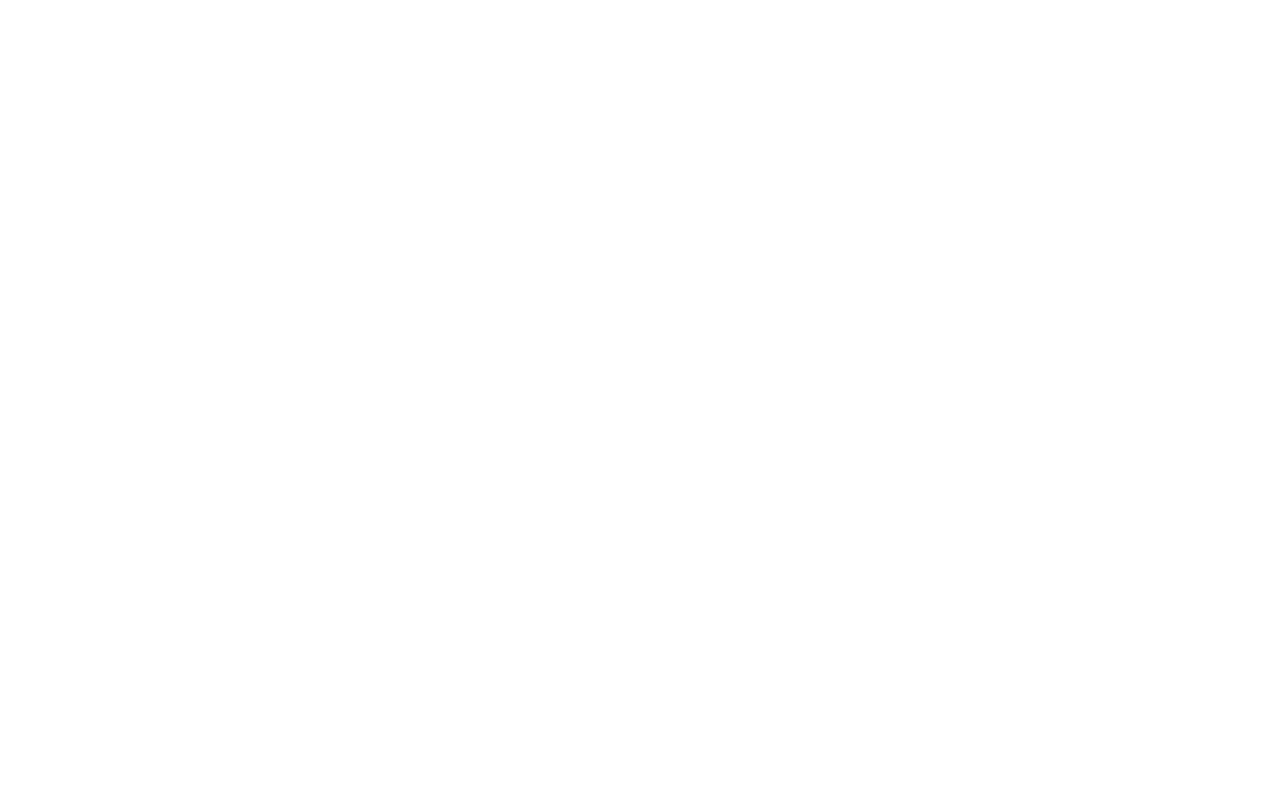
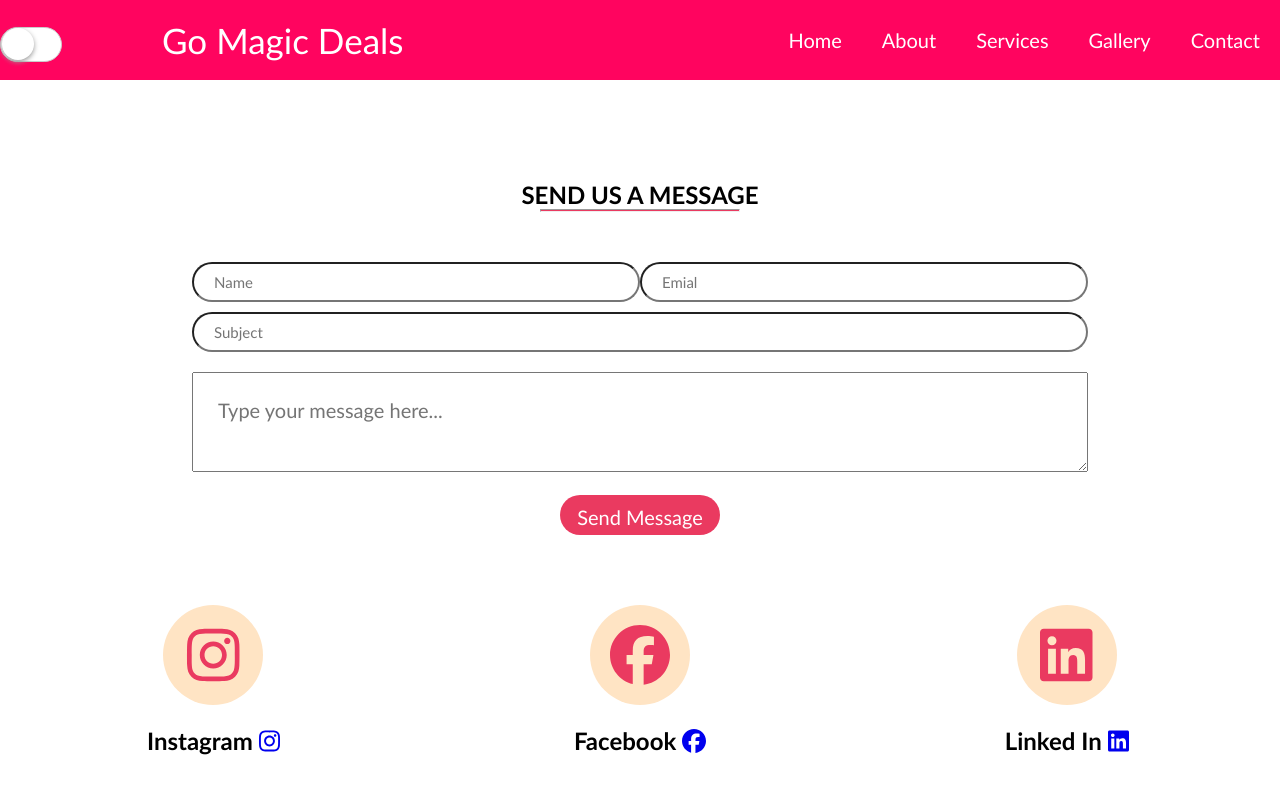
Before and after one commit to jitender046/gomagicdeals, a React (Create React App) app: page /contact in a window 1280 px wide. Before the commit this address had no page. Shown: the top 800 px of the page. Built offline with nearby package versions, Linux system fonts and the light colour scheme.

Commit message:
add two page & change some css

```diff
--- /dev/null
+++ b/src/All pages/All page.css
@@ -0,0 +1,130 @@
+
+/* .................Contact page....................... */
+.contact{
+  margin-top:100px;
+text-align: center;
+}
+.form-page{
+    text-align: center;
+}
+.form-page h1{
+    font-size: 45px;
+    font-weight: lighter;
+    font-family:Verdana, Geneva, Tahoma, sans-serif;
+}
+.hr-row hr{
+    height: 3px;
+    background-color: #ea3a60;
+    margin-bottom:50px;
+}
+.hr-row{
+    display: flex;
+    width: 100%;
+    justify-content: center;
+}
+.hr-row span{
+    width: 200px;
+}
+.form-page #name_email{
+    height: 40px;
+    width: 35%;
+    padding-left: 20px;
+    font-size: 15px;
+
+}
+#subject{
+  height: 40px;
+  width: 70%;
+  padding-left: 20px;
+  font-size: 15px;
+  margin-top: 10px;
+}
+.form-page textarea{
+    margin-top: 20px;
+    height: 20%;
+    width: 70%;
+    padding: 25px;
+    font-size: 20px;
+}
+.form-page button{
+    margin-top: 20px;
+    width:160px;
+    height: 40px;
+    background-color: #ea3a60;
+    font-size: 20px;
+    color: white;
+    border: none;
+    cursor: pointer;
+}
+.form-page button:hover{background-color: black;}
+.socail_icons{
+  display: flex;
+   margin-top: 50px;
+   text-align: center;
+   margin-bottom: 50px;
+  }
+.socail_icons section{
+    width:100%;
+    height: 170px;
+ display: grid;
+ justify-content: space-around;
+ margin-top: 20px;
+ text-align: center;
+ justify-items: center;
+}
+.contact-icons{
+    height: 100pX;
+    width: 100px;
+    background-color: bisque;
+    border-radius: 50%;
+    color: #ea3a60;
+    text-align: center;
+    align-content: center;
+}
+.icon-size{
+    font-size: 60px;
+}
+.contact-icons i{
+    font-size: 40px;
+}
+.contact-icons h2{
+    font-size: 25px;
+}
+@media only screen and (max-width:768px) {
+  .socail_icons{
+    display: block;
+  }
+  input,textarea{
+    border: 1px solid gray;
+  }
+}
+/* ....................Privacy Policy page........................... */
+.privacypolicy{
+    margin-right: 15%;
+    margin-left: 15%;
+    margin-bottom: 5%;
+
+}
+.img{
+    display: flex;
+     justify-content: center;
+     align-items: center;
+     margin-top:90px;
+   }
+   h1,h2{
+   text-align:center;
+    font-weight: bolder;
+   }
+     .container{
+   width: fit-content;
+   margin-left:15%;
+   margin-right: 15%;
+
+     }
+   .headings{
+     font-size: 25px;
+     font-weight: bold;
+   }
+   p{
+     font-size: 20px;
+   }
--- /dev/null
+++ b/src/All pages/PrivacyPolicy.jsx
@@ -0,0 +1,84 @@
+import './All page.css'
+import Header from '../Header Footer/Header';
+import Footer from '../Header Footer/Footer';
+function PrivacyPolicy() {
+  return (
+    <>
+    <Header />
+
+    <div className="privacypolicy">
+      <div className="img">
+      <img
+        src="https://encrypted-tbn0.gstatic.com/images?q=tbn:ANd9GcQ01l2W2lt59ziJJvlKFrYjfTpch3qfi2s9DICGIAt-2yiAoPh5"
+        alt="Privacy Policy"
+      />
+      </div>
+      <h1>Privacy Policy</h1>
+      <div class="container_info">
+        <div class="headings"> Information :</div>
+        <p id="content">
+          This website provides assistance with your documents. and keep
+          supporting me and I will always give you good and true content. I will
+          give my best in every post, if anyone find any kind of problem in my
+          content then give me feedback about my work, I will definitely Will
+          work on it and share my website with your friends who want to see
+          informative videos and posts. Who needs this website? And do like,
+          comment, share and follow.
+        </p>
+        <h2>Some important points of our Privacy Policy</h2>
+        <div class="headings"> 1. Comment box :</div>
+        <p id="content">
+          {" "}
+          There is an open space where respondents can add comments or
+          suggestions in the form of text. If you have any question to ask in
+          comment then all the visitors of the website are able to answer your
+          question. This site may block you permanently if you use foul language
+          in the comment box.
+        </p>
+        <br />
+        <div class="headings"> 2. Third-Party Links</div>
+        <p id="content">
+          Our website may contain links to third-party websites or services that
+          are not owned or controlled by us. We are not responsible for the
+          privacy practices of these sites and encourage you to read their
+          privacy policies before providing any personal information.
+        </p>
+        <br />
+        <div class="headings">3. Security</div>
+        <p id="content">
+          We take reasonable measures to protect your personal information from
+          unauthorized access, use, or disclosure. However, no method of
+          transmission over the internet or electronic storage is 100% secure.
+        </p>
+        <br />
+        <div class="headings"> 4. Children's Privacy</div>
+        <p id="content">
+          Our website is not intended for children under the age of 13. We do
+          not knowingly collect or solicit personal information from children
+          under the age of 13.
+        </p>
+        <br />
+        <div class="headings"> 5. Changes to this policy:</div>
+        <p id="content">
+          We may update this privacy policy from time to time. If we make any
+          material changes, we will notify you by email (if possible) or by
+          posting a notice on our website.
+        </p>
+        <br />
+        <p id="content" >
+          <strong>
+            If you have any questions or concerns about our privacy policy,
+            please contact us at{" "}
+            <a href="https://jitendershakya046.blogspot.com/p/about-us_27.html">
+              Here
+            </a>
+            .
+          </strong>
+        </p>
+      </div>
+    </div>
+    <Footer />
+    </>
+  );
+}
+export default PrivacyPolicy;
--- /dev/null
+++ b/src/All pages/contactus.jsx
@@ -0,0 +1,97 @@
+import "./All page.css"
+import Header from "../Header Footer/Header";
+import Footer from "../Header Footer/Footer";
+import { FontAwesomeIcon } from "@fortawesome/react-fontawesome";
+import { faFacebook,faInstagram,faLinkedin} from '@fortawesome/free-brands-svg-icons'
+function Contact() {
+  return (
+   <>
+    <Header />
+    <div class="contact">
+      <h2>SEND US A MESSAGE</h2>
+      <div class="hr-row">
+        <span>
+          <hr />
+        </span>
+      </div>
+      <form
+        action="https://api.web3forms.com/submit"
+        method="POST"
+        class="form-page"
+      >
+        <input
+          type="hidden"
+          name="access_key"
+          value="98de7608-b0e4-41ed-9442-49ef94c3ab37"
+        />
+
+        <input
+          type="text"
+          id="name_email"
+          name="name"
+          placeholder="Name"
+          required
+        />
+        <input
+          type="email"
+          id="name_email"
+          name="email"
+          placeholder="Emial"
+          required
+        />
+        <br />
+        <input type="text" id="subject" name="subject" placeholder="Subject" />
+        <textarea
+          name="message"
+          placeholder="Type your message here..."
+          required
+        ></textarea>
+        <br />
+        <input
+          type="hidden"
+          name="redirect"
+          value="https://gomagicdeals.kesug.com/thankyou"
+        />
+        <button type="submit">Send Message</button>
+      </form>
+      <div class="socail_icons">
+        <section>
+          <div class="contact-icons">
+          <FontAwesomeIcon icon={faInstagram} className="icon-size" />
+          </div>
+          <h2>
+            Instagram{" "}
+            <a href="https://www.instagram.com/jitendershakya046">
+            <FontAwesomeIcon icon={faInstagram} />
+            </a>
+          </h2>
+        </section>
+        <section>
+          <div class="contact-icons">
+          <FontAwesomeIcon icon={faFacebook} className="icon-size" />
+          </div>
+          <h2>
+            Facebook{" "}
+            <a href="https://www.facebook.com/people/Jitender-Shakya/100089951974887">
+            <FontAwesomeIcon icon={faFacebook} />
+         </a>
+          </h2>
+        </section>
+        <section>
+          <div class="contact-icons">
+          <FontAwesomeIcon icon={faLinkedin} className="icon-size" />
+          </div>
+          <h2>
+            Linked In{" "}
+            <a href="/contacts">
+            <FontAwesomeIcon icon={faLinkedin} />
+            </a>
+          </h2>
+        </section>
+      </div>
+    </div>
+    <Footer/>
+    </>
+  );
+}
+export default Contact;
--- a/src/Allroute.js
+++ b/src/Allroute.js
@@ -5,7 +5,10 @@
 import Signup from './Login Signup/Signup.jsx'
 import Login from './Login Signup/Login.jsx'
 import Youtube from "./YouTube/YoutubeApp.jsx";
-
+import QuizTest from "./QuickScreen/Quickscreen test.jsx";
+import WeatherApp from "./WeatherApp/WeatherApp.jsx";
+import PrivacyPolicy from "./All pages/PrivacyPolicy.jsx";
+import Contact from "./All pages/contactus.jsx";
 
 const AllRoute = () => {
   return (
@@ -15,6 +18,11 @@
       <Route path='/signup' element={<Signup />} />
       <Route path='/login' element={<Login />} />
       <Route path='/youtube' element={<Youtube />} />
+      <Route path="/quickscreen" element={<QuizTest />} />
+      <Route path="/weather" element={<WeatherApp />} />
+      <Route path="/privacy" element={<PrivacyPolicy />} />
+      <Route path="/contact" element={<Contact />} />
+
     </Routes>
   )
 }
--- a/src/Header Footer/Header.css
+++ b/src/Header Footer/Header.css
@@ -100,7 +100,7 @@
 	text-transform: capitalize;
 	padding: 8px 20px;
 }
-nav ul li a.active,nav ul li a:hover{
+nav ul li a:hover{
 	background: rgb(17, 210, 33);
 }
 #checkbtn{
--- a/src/Login Signup/Login.jsx
+++ b/src/Login Signup/Login.jsx
@@ -2,6 +2,8 @@
 import { Button, TextField } from "@mui/material";
 import swal from "sweetalert";
 import "./Loginsignup.css";
+import Header from '../Header Footer/Header.js';
+import Footer from '../Header Footer/Footer.jsx';
 
 function Login() {
   const [email, setEmail] = useState("");
@@ -32,6 +34,8 @@
   };
 
   return (
+    <>
+    <Header />
     <div className="App">
       <div className="all-content-center">
         <div className="login">
@@ -84,6 +88,8 @@
         </div>
       </div>
     </div>
+    <Footer />
+    </>
   );
 }
 
--- a/src/Login Signup/Loginsignup.css
+++ b/src/Login Signup/Loginsignup.css
@@ -1,5 +1,6 @@
 /* Styles for the form container */
 .all-content-center{
+  width: 100%;
   justify-content: center;
   background-image: url("C:\Users\jitender\OneDrive\Desktop\coffee-beans.jpg");
   display: flex;
--- a/src/Login Signup/Signup.jsx
+++ b/src/Login Signup/Signup.jsx
@@ -1,6 +1,8 @@
 import React, { useState } from 'react';
 import swal from 'sweetalert';
 import { Button, TextField } from '@mui/material';
+import Header from '../Header Footer/Header.js';
+import Footer from '../Header Footer/Footer.jsx';
 function SignUp() {
   const [name, setName] = useState("");
   // const [lastName, setLastName] = useState("");
@@ -52,6 +54,8 @@
   };
 
   return (
+    <>
+    <Header />
     <div className="App">
     <div className="all-content-center">
       <div className="signup">
@@ -107,6 +111,8 @@
               </div>
     </div>
     </div>
+<Footer />
+</>
   );
 }
 
--- a/src/WeatherApp/Result.jsx
+++ b/src/WeatherApp/Result.jsx
@@ -26,7 +26,7 @@
       <h2>{city.name}</h2>
       <div className="all1">
         <div>
-          <img src={`http://openweathermap.org/img/wn/${list[0].weather[0].icon}@2x.png`} />
+          <img src={`http://openweathermap.org/img/wn/${list[0].weather[0].icon}@2x.png`}  alt="Sunrise"/>
         </div>
         <div>
           Description
```
Also changed, not shown: src/Header Footer/Footer.jsx (+6 -6 lines), src/QuickScreen/Quickscreen test.jsx (+7 -6 lines).
